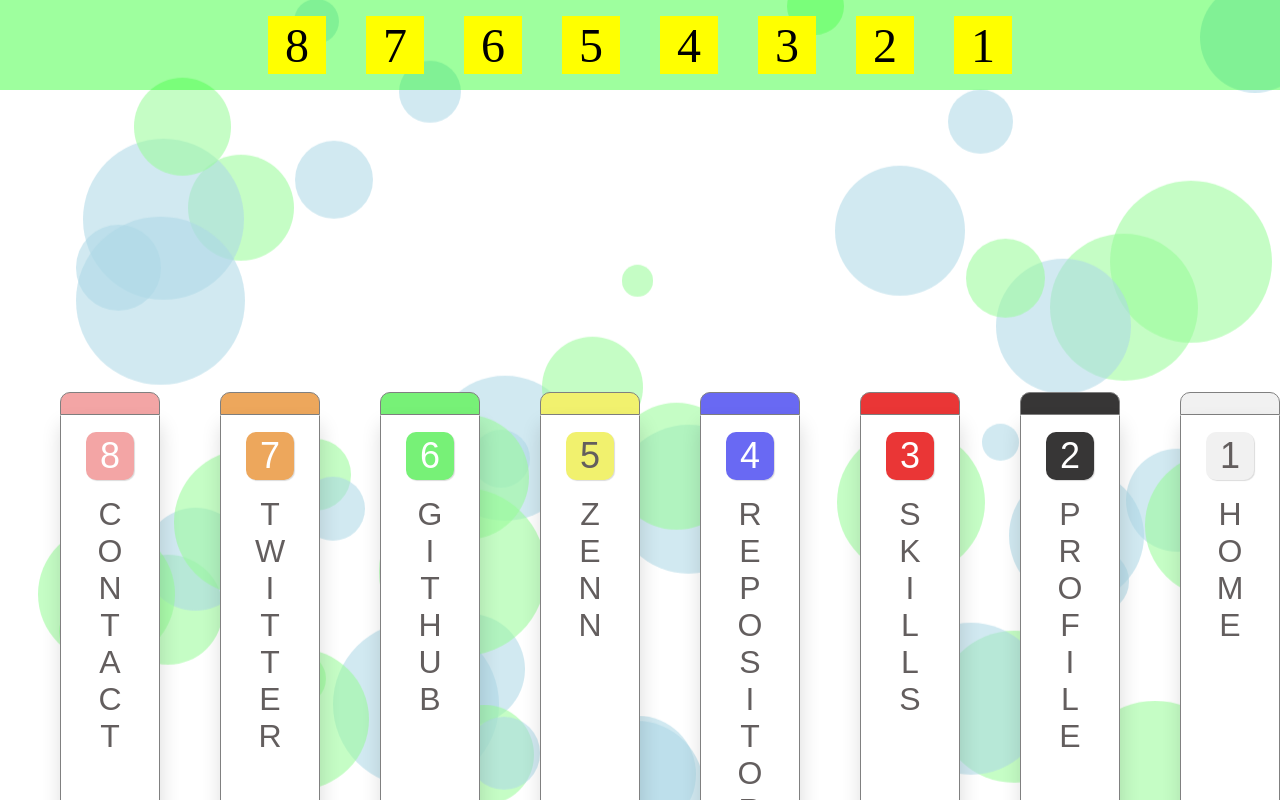
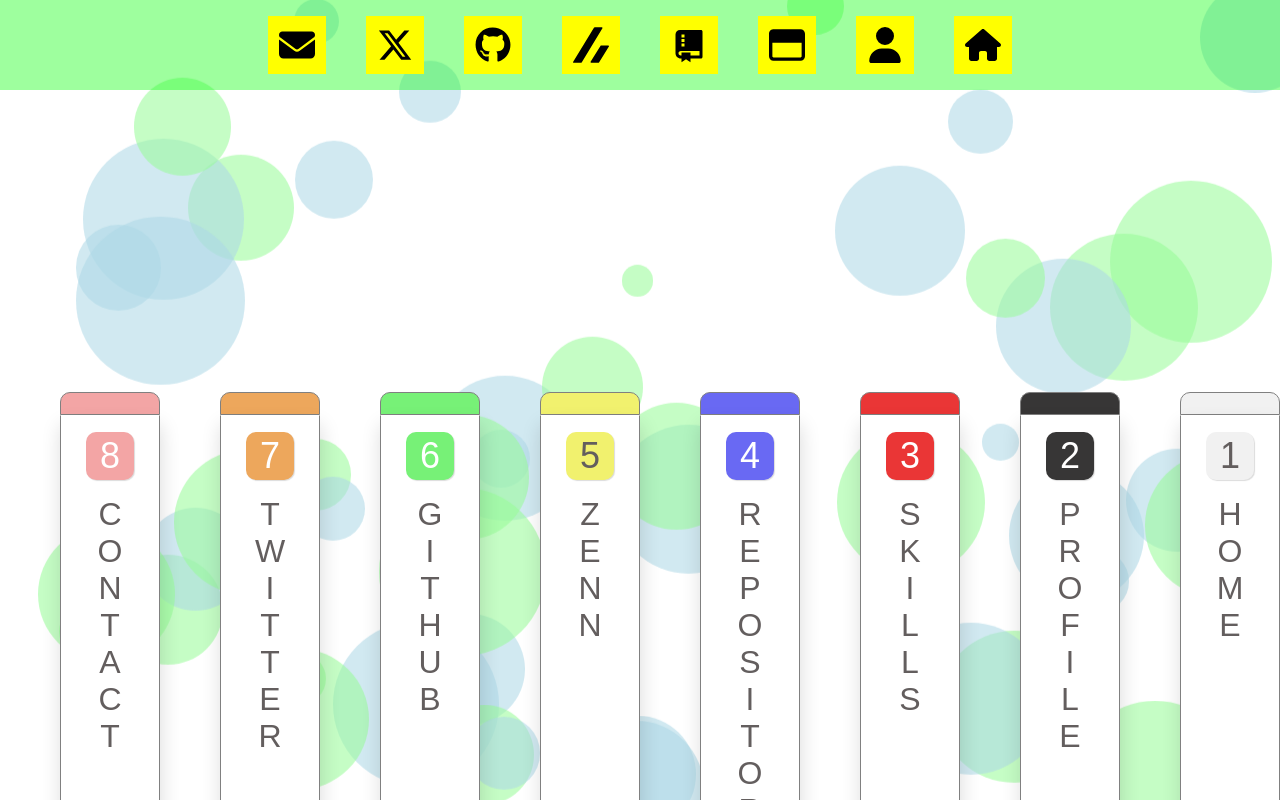
Before and after one commit to AnnkoATAMA/AnnkoATAMA_Protfolio, a React (Vite) app in the folder front/: page / in a window 1280 px wide. Shown: the top 800 px of the page. Built offline with nearby package versions, Linux system fonts and the light colour scheme.

Commit message:
#2 react iconsでヘッダー作成

```diff
--- a/front/package.json
+++ b/front/package.json
@@ -12,6 +12,7 @@
   "dependencies": {
     "react": "^18.3.1",
     "react-dom": "^18.3.1",
+    "react-icons": "^5.4.0",
     "react-router-dom": "^7.1.1"
   },
   "devDependencies": {
--- a/front/src/components/layout/Header.tsx
+++ b/front/src/components/layout/Header.tsx
@@ -1,5 +1,8 @@
 import "./header.css"
 import {useNavigate} from "react-router-dom";
+import { FaXTwitter, FaGithub, FaEnvelope, FaRegWindowMaximize, FaUser, FaHouse} from "react-icons/fa6";
+import {SiZenn} from "react-icons/si";
+import {RiGitRepositoryFill} from "react-icons/ri";
 
 const Header = () => {
 
@@ -11,28 +14,28 @@ const Header = () => {
                 <nav>
                     <ul>
                         <li>
-                            <button className={"gate_button"} onClick={()=>navigate("/contact")}><p>8</p></button>
+                            <button className={"gate_button"} onClick={()=>navigate("/contact")}><FaEnvelope size={"36px"}/></button>
                         </li>
                         <li>
-                            <button className={"gate_button"} onClick={() => window.location.href ="https://x.com/Takumi93Ma"}><p>7</p></button>
+                            <button className={"gate_button"} onClick={() => window.location.href ="https://x.com/Takumi93Ma"}><FaXTwitter size={"36px"}/></button>
                         </li>
                         <li>
-                            <button className={"gate_button"} onClick={() => window.location.href ="https://github.com/AnnkoATAMA"}><p>6</p></button>
+                            <button className={"gate_button"} onClick={() => window.location.href ="https://github.com/AnnkoATAMA"}><FaGithub size={"36px"}/></button>
                         </li>
                         <li>
-                            <button className={"gate_button"} onClick={() => window.location.href ="https://zenn.dev/takuanko"}><p>5</p></button>
+                            <button className={"gate_button"} onClick={() => window.location.href ="https://zenn.dev/takuanko"}><SiZenn size={"36px"}/></button>
                         </li>
                         <li>
-                            <button className={"gate_button"} onClick={() => navigate("/repository")}><p>4</p></button>
+                            <button className={"gate_button"} onClick={() => navigate("/repository")}><RiGitRepositoryFill size={"36px"}/></button>
                         </li>
                         <li>
-                            <button className={"gate_button"} onClick={() => navigate("/skills")}><p>3</p></button>
+                            <button className={"gate_button"} onClick={() => navigate("/skills")}><FaRegWindowMaximize size={"36px"}/></button>
                         </li>
                         <li>
-                            <button className={"gate_button"} onClick={() => navigate("/profile")}><p>2</p></button>
+                            <button className={"gate_button"} onClick={() => navigate("/profile")}><FaUser size={"36px"}/></button>
                         </li>
                         <li>
-                            <button className={"gate_button"} onClick={() => navigate("/")}><p>1</p></button>
+                            <button className={"gate_button"} onClick={() => navigate("/")}><FaHouse size={"36px"}/></button>
                         </li>
                     </ul>
                 </nav>
```
Also changed, not shown: 1 other file (tests, documents, lock files or other folders).
